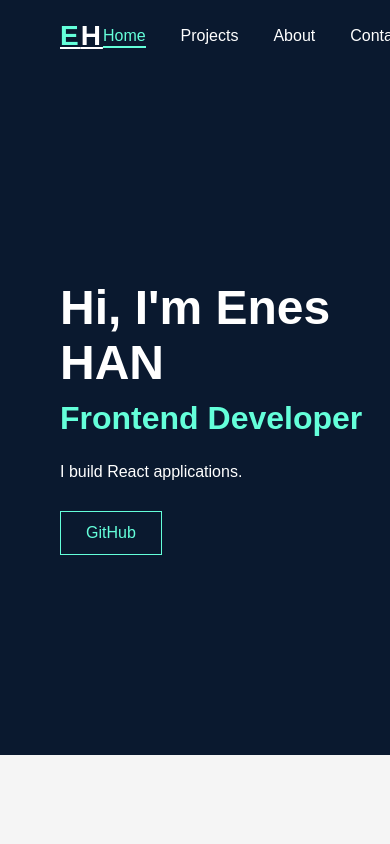
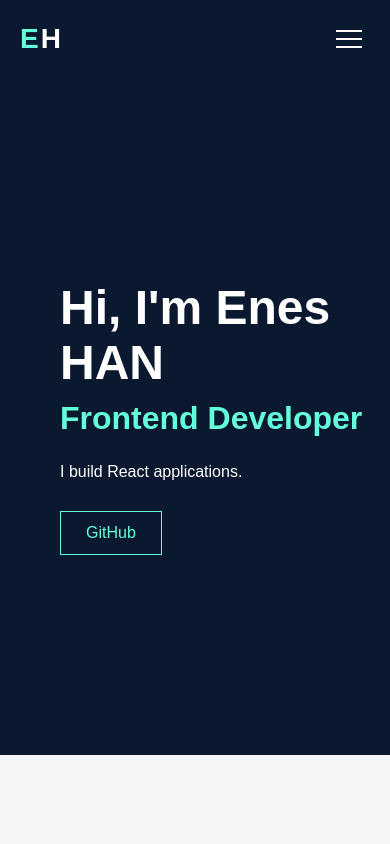
Before and after one commit to eneshan1506/portfolio, a React (Create React App) app: page / in a window 390 px wide. Shown: the top 844 px of the page. Built offline with nearby package versions, Linux system fonts and the light colour scheme.

Commit message:
add mobile hamburger menu to navbar

```diff
--- a/src/components/Navbar.jsx
+++ b/src/components/Navbar.jsx
@@ -3,49 +3,65 @@ import { useState } from "react";
 
 function Navbar() {
   const [active, setActive] = useState("home");
+  const [open, setOpen] = useState(false);
+
+  const handleClick = (key) => {
+    setActive(key);
+    setOpen(false); // linke basınca menü kapansın
+  };
 
   return (
     <nav className="navbar">
-      <a href="#home" className="logo" onClick={() => setActive("home")}>
-        <span>E</span>H
-      </a>
+      <div className="logo" onClick={() => handleClick("home")}>
+        <a href="#home">
+          <span>E</span>H
+        </a>
+      </div>
 
-      <ul className="nav-links">
+      <button
+        className="burger"
+        aria-label="Toggle menu"
+        aria-expanded={open}
+        onClick={() => setOpen((p) => !p)}
+      >
+        <span className={open ? "line line1 open" : "line line1"} />
+        <span className={open ? "line line2 open" : "line line2"} />
+        <span className={open ? "line line3 open" : "line line3"} />
+      </button>
+
+      <ul className={open ? "nav-links open" : "nav-links"}>
         <li>
           <a
             href="#home"
             className={active === "home" ? "active" : ""}
-            onClick={() => setActive("home")}
+            onClick={() => handleClick("home")}
           >
             Home
           </a>
         </li>
-
         <li>
           <a
             href="#projects"
             className={active === "projects" ? "active" : ""}
-            onClick={() => setActive("projects")}
+            onClick={() => handleClick("projects")}
           >
             Projects
           </a>
         </li>
-
         <li>
           <a
             href="#about"
             className={active === "about" ? "active" : ""}
-            onClick={() => setActive("about")}
+            onClick={() => handleClick("about")}
           >
             About
           </a>
         </li>
-
         <li>
           <a
             href="#contact"
             className={active === "contact" ? "active" : ""}
-            onClick={() => setActive("contact")}
+            onClick={() => handleClick("contact")}
           >
             Contact
           </a>
--- a/src/css/Navbar.css
+++ b/src/css/Navbar.css
@@ -9,17 +9,21 @@
   justify-content: space-between;
   align-items: center;
 
-  padding: 20px 60px;
+  padding: 18px 60px;
   background: #0a192f;
   box-sizing: border-box;
 }
 
 /* LOGO */
+.logo a {
+  text-decoration: none;
+  color: white;
+}
+
 .logo {
   font-size: 28px;
   font-weight: 900;
   letter-spacing: 2px;
-  color: white;
   cursor: pointer;
 }
 
@@ -27,7 +31,7 @@
   color: #64ffda;
 }
 
-/* LINKS */
+/* LINKS (desktop) */
 .nav-links {
   list-style: none;
   display: flex;
@@ -49,7 +53,6 @@
   color: #64ffda;
 }
 
-/* ACTIVE */
 .nav-links a.active {
   color: #64ffda;
 }
@@ -63,3 +66,61 @@
   height: 2px;
   background: #64ffda;
 }
+
+/* BURGER (desktop kapalı) */
+.burger {
+  display: none;
+  background: transparent;
+  border: none;
+  cursor: pointer;
+  padding: 8px;
+}
+
+.line {
+  display: block;
+  width: 26px;
+  height: 2px;
+  background: white;
+  margin: 6px 0;
+  transition: 0.2s;
+}
+
+/* Mobile */
+@media (max-width: 768px) {
+  .navbar {
+    padding: 16px 20px;
+  }
+
+  .burger {
+    display: block;
+  }
+
+  .nav-links {
+    position: absolute;
+    top: 64px;
+    left: 0;
+    width: 100%;
+    background: #0a192f;
+
+    display: none;
+    flex-direction: column;
+    gap: 18px;
+    padding: 18px 20px;
+    box-sizing: border-box;
+  }
+
+  .nav-links.open {
+    display: flex;
+  }
+
+  /* Burger X anim */
+  .line1.open {
+    transform: translateY(8px) rotate(45deg);
+  }
+  .line2.open {
+    opacity: 0;
+  }
+  .line3.open {
+    transform: translateY(-8px) rotate(-45deg);
+  }
+}
```
